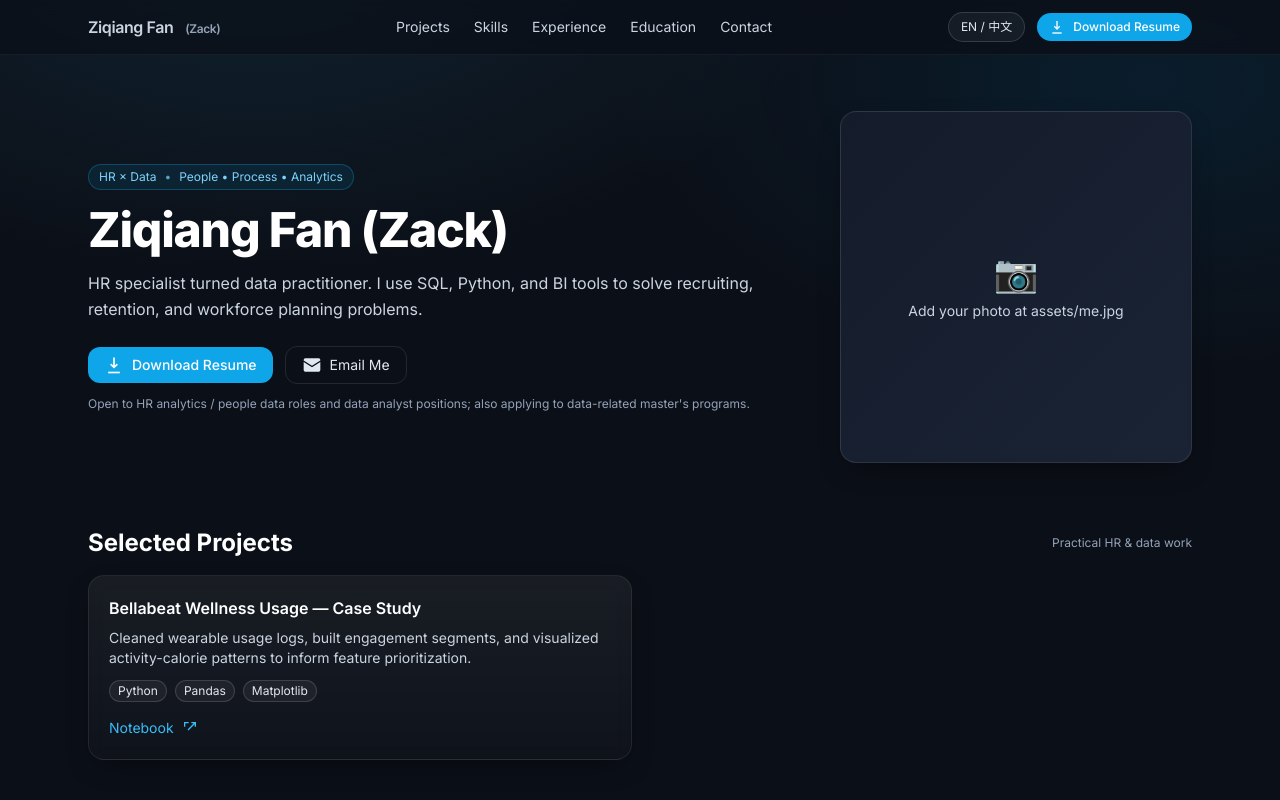
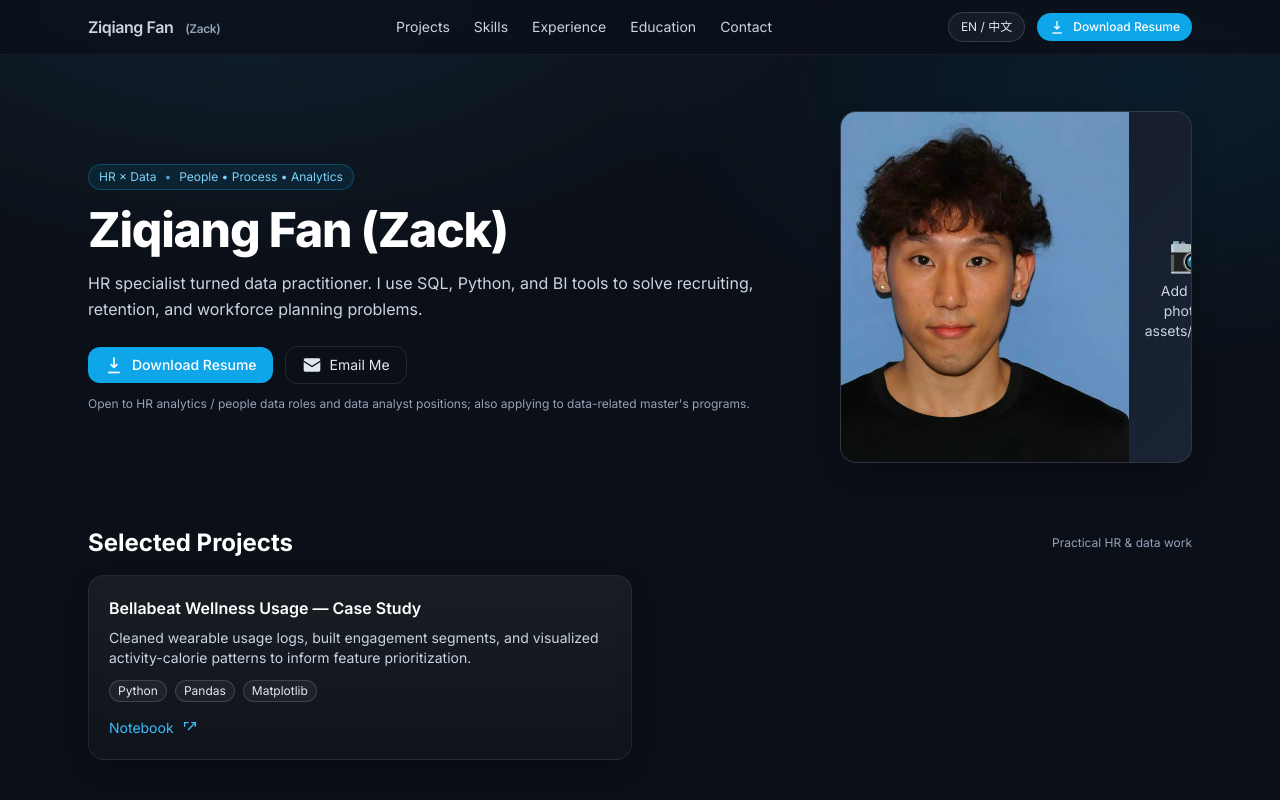
Before and after one commit to ZackFan101/Portfolio, a plain HTML site: page index.html in a window 1280 px wide. Shown: the top 800 px of the page. Drawn offline with nearby package versions, Linux system fonts and the light colour scheme.

Commit message:
Update index.html

```diff
--- a/index.html
+++ b/index.html
@@ -88,7 +88,7 @@
       <div class="md:col-span-1">
         <!-- Photo placeholder -->
         <div class="relative rounded-2xl overflow-hidden border border-white/10 shadow-glass aspect-[1/1] bg-gradient-to-br from-base-700 to-base-600 flex items-center justify-center">
-          <img src="assets/me.jpg" alt="Ziqiang Fan (Zack)" class="w-full h-full object-cover hidden" id="heroPhoto"/>
+          <img src="assets/me.jpg?v=1" alt="Ziqiang Fan (Zack)" class="w-full h-full object-cover" id="heroPhoto"/>
           <div id="heroPhotoFallback" class="text-center px-4">
             <div class="text-4xl">📷</div>
             <p class="mt-2 text-sm text-slate-300" data-i18n="hero.photo">Add your photo at assets/me.jpg</p>
```
